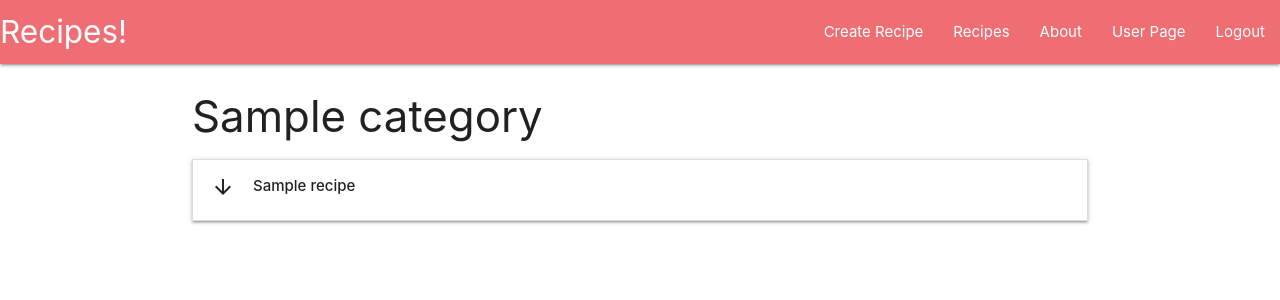
After one commit to ShaunZA/cookbook, a Flask app: page /category/1 in a window 1280 px wide. The commit adds this page. Shown: the top 300 px of the page. Run offline with Flask 2, Linux system fonts and the light colour scheme; the visitor is signed in with stand-in values (Sample User, id 1); a database or web service that is not in the repository returns one stand-in record (values such as "Sample title"); some libraries are stand-ins or nearby versions.

Commit message:
Added Category page

```diff
--- a/app.py
+++ b/app.py
@@ -112,14 +112,26 @@ def create_recipe():
     return render_template('login.html')
 
 
-@app.route('/recipe/<recipe_id>')
+@app.route('/recipe/<recipe_id>') # Page to view a Recipe
 def recipe(recipe_id):
 
     show_recipe = mongo.db.recipes.find_one({"_id": ObjectId(recipe_id)})
     instructions_list = show_recipe['instructions']
     ingredients_list = show_recipe['ingredients_list']
 
-    return render_template('recipe.html', recipe=show_recipe, categories=mongo.db.categories.find(), ingredients_list=ingredients_list, instructions_list=instructions_list)
+    return render_template('recipe.html', recipe=show_recipe, categories=mongo.db.categories.find(),
+                            ingredients_list=ingredients_list, instructions_list=instructions_list)
+
+@app.route('/category/<category>')
+def category(category):
+    username = session['username']
+    category = mongo.db.categories.find({"category_name": category}) #search categories in categories db
+    cat_list = list(category) #create list out of above answer
+    fancy = cat_list[0]['fancy_name'] #target fancy cat name
+    _recipes = mongo.db.recipes.find({"category": fancy}) #category=fancy name
+    recipe_list = list(_recipes)
+
+    return render_template('category.html', username=username, recipes=recipe_list, cat=fancy)
 
 
 #--------------------------------OTHER PAGES------------------------------------
@@ -133,7 +145,8 @@ def user(username):
 
 @app.route('/about')
 def about():
-    return render_template('about.html')
+    username = session['username']
+    return render_template('about.html', username=username)
 
 
 #-------------------------------------------------------------------------------
--- /dev/null
+++ b/templates/category.html
@@ -0,0 +1,26 @@
+{% extends 'base.html' %}
+{% block body %}
+<div class="container">
+<h3>{{ cat }}</h3>
+ <ul class="collapsible">
+    {% for recipe in recipes %}
+    <li>
+        <div class="collapsible-header" data-collapsible="accordion">
+            <div class="col s2">
+                <i class="material-icons">arrow_downward</i>
+            </div>
+            <div class="col s10 task_header">
+                <strong>{{recipe.name}}</strong>
+            </div>
+        </div>
+        <div class="collapsible-body">
+            <span>
+                test
+            </span>
+        </div>
+    </li>
+    {% endfor %}
+</ul>
+</div>
+
+{% endblock %}
--- a/templates/create_recipe.html
+++ b/templates/create_recipe.html
@@ -24,7 +24,7 @@
                         <select name="cat_select">
                             <option value="" disabled selected>Choose Recipe Category</option>
                             {% for cat in categories %}
-                            <option value="{{cat.category_name}}">{{cat.category_name}}</option>
+                            <option value="{{cat.fancy_name}}">{{cat.fancy_name}}</option>
                             {% endfor %}
                         </select>
                     </div>
```
Also changed, not shown: templates/categorylist.html (deleted).
